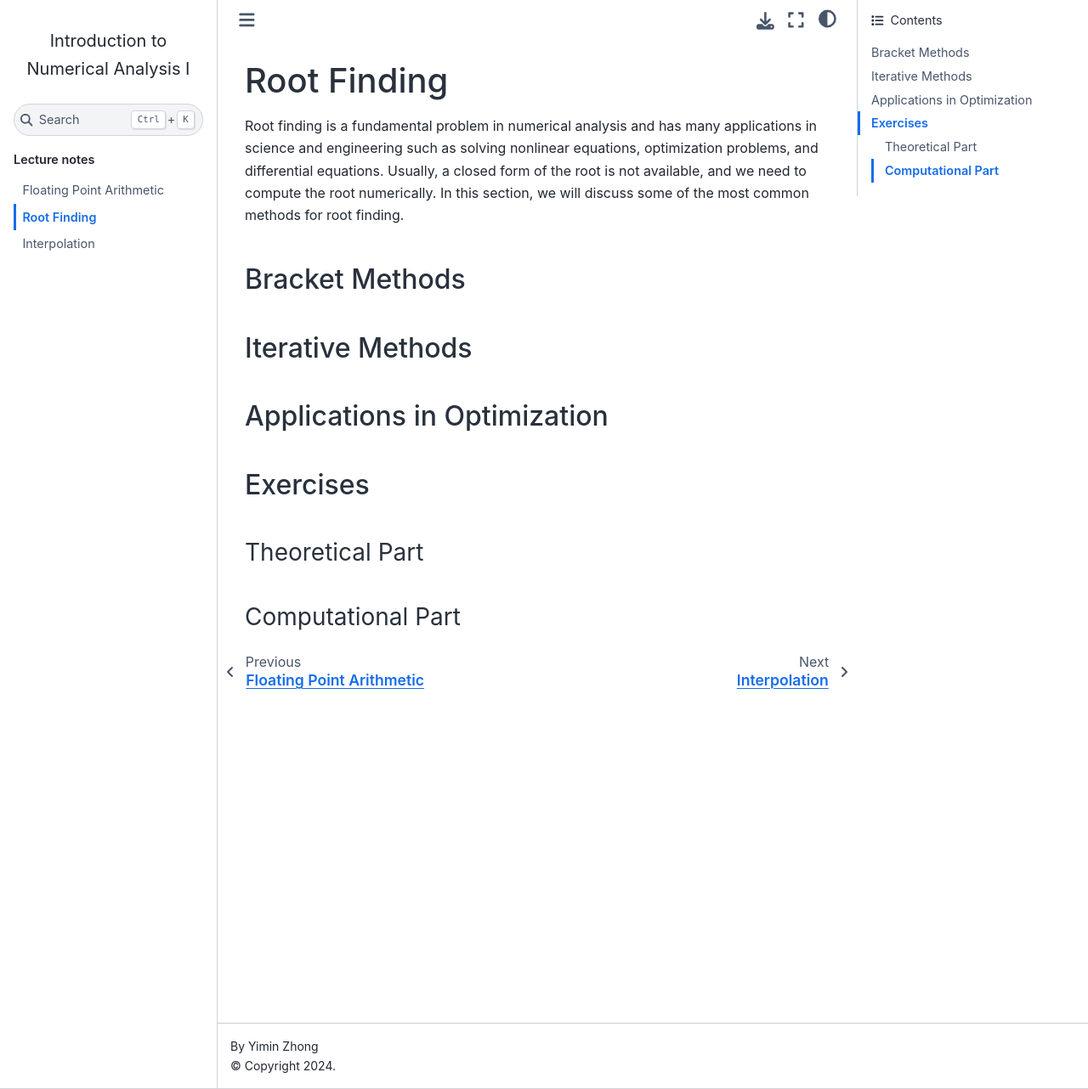
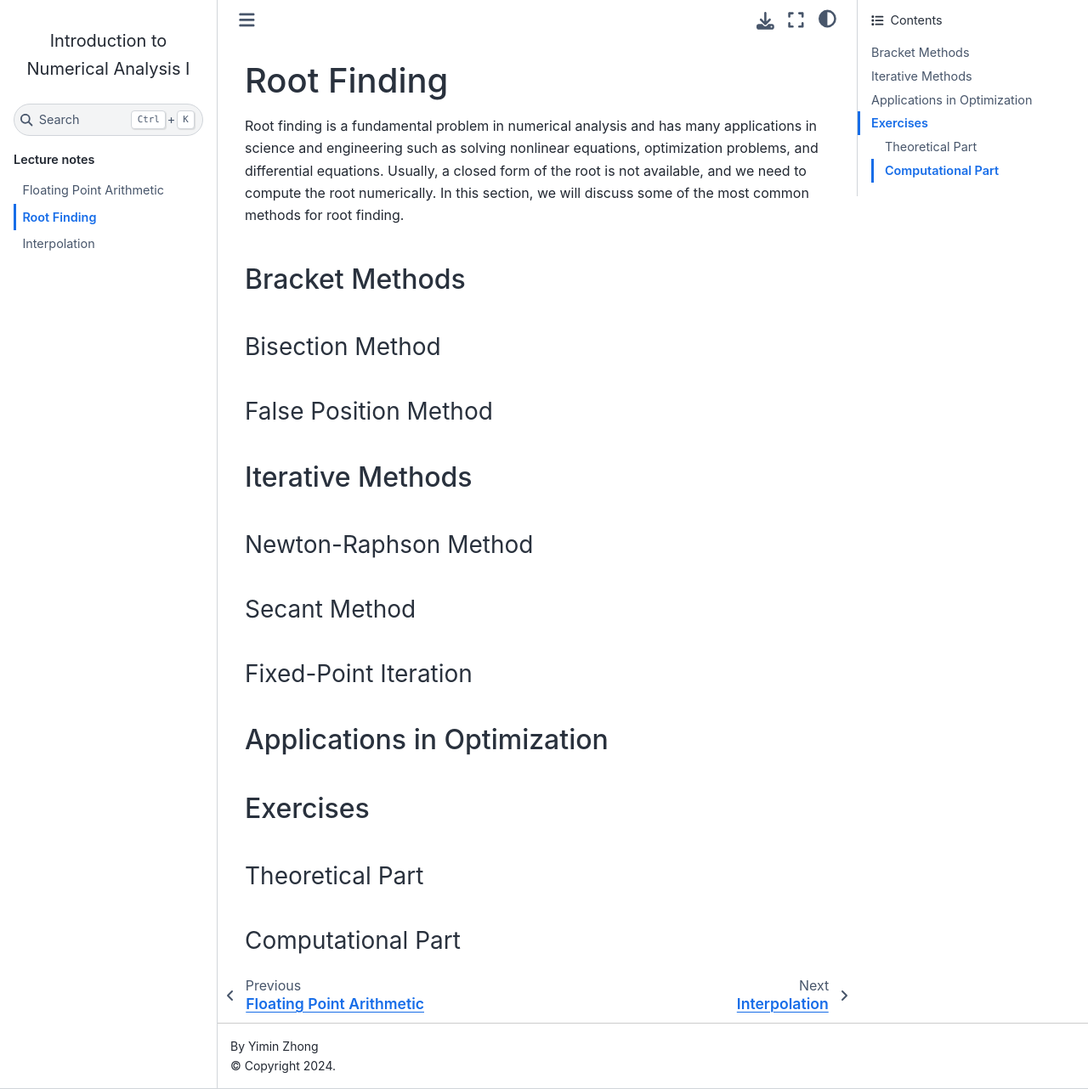
Before and after one commit to auburn-comp-math/math-5630-6630, a Jupyter Book: the page built from root_finding.md, in a window 1280 px wide and 1282 px high. Shown: the whole window at 85% size. Built offline with Jupyter Book 1.0.4 settings and Sphinx 7.4.7 and the Sphinx Book theme 1.1.4, drawn with Linux system fonts in a browser that asks for light colours.

Commit message:
update root

```diff
--- a/root_finding.md
+++ b/root_finding.md
@@ -16,7 +16,17 @@ Root finding is a fundamental problem in numerical analysis and has many applica
 
 ## Bracket Methods
 
+### Bisection Method
+
+### False Position Method
+
 ## Iterative Methods
+
+### Newton-Raphson Method
+
+### Secant Method
+
+### Fixed-Point Iteration
 
 ## Applications in Optimization
 
```
